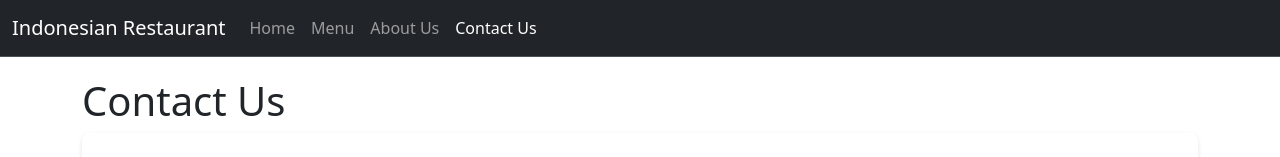
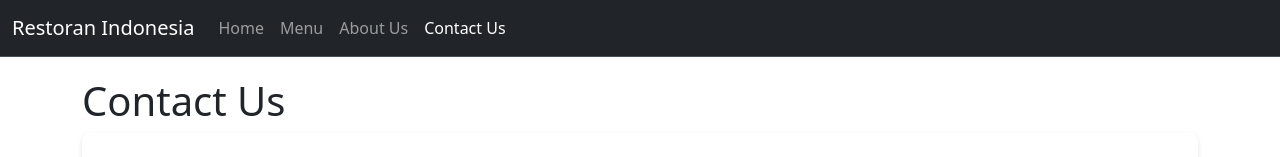
Before and after one commit to shortnmpls/Restoran-UAS, a plain HTML site: page contactus.html in a window 1280 px wide. Shown: the top 157 px of the page. Drawn offline with nearby package versions, Linux system fonts and the light colour scheme.

Commit message:
Update contactus.html

```diff
--- a/contactus.html
+++ b/contactus.html
@@ -13,7 +13,7 @@
 <body>
     <nav class="navbar navbar-expand-lg bg-dark border-bottom border-body" data-bs-theme="dark">
         <div class="container-fluid">
-            <a class="navbar-brand" href="#">Indonesian Restaurant</a>
+            <a class="navbar-brand" href="#">Restoran Indonesia</a>
             <button class="navbar-toggler" type="button" data-bs-toggle="collapse"
                 data-bs-target="#navbarSupportedContent" aria-controls="navbarSupportedContent" aria-expanded="false"
                 aria-label="Toggle navigation">
```
